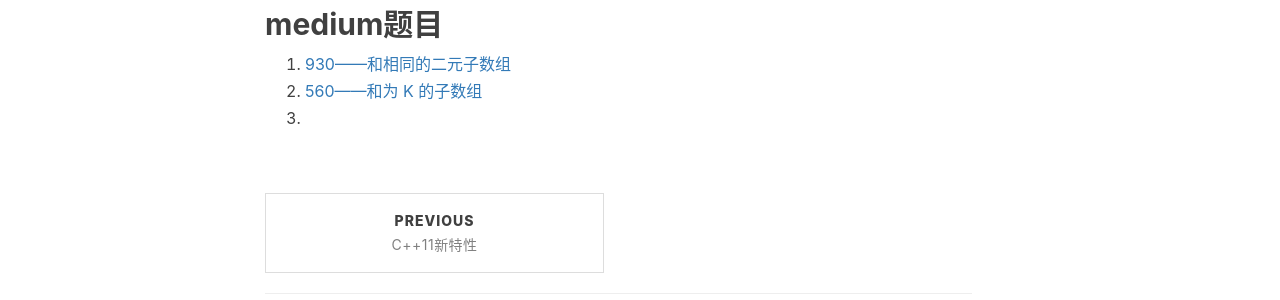
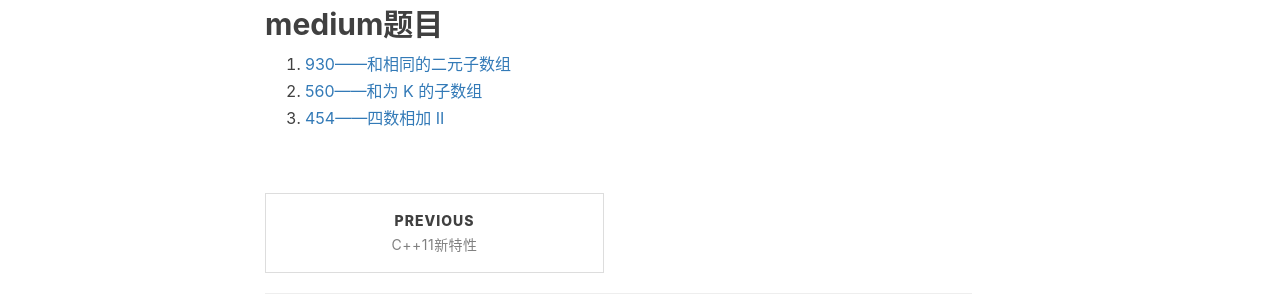
Before and after one commit to xie96808/xie96808.github.io, a Jekyll site: the page built from _posts/2022-05-22-刷题分类!.md, in a window 1280 px wide. Shown: the part 971-1271 px from the top of the page. Built offline with Jekyll 4.4.1, drawn with Linux system fonts in a browser that asks for light colours; nearby versions of some CDN libraries; comment, search, counter and statistics services are not loaded.

Commit message:
Update 2022-05-22-刷题分类!.md

```diff
--- a/_posts/2022-05-22-刷题分类!.md
+++ b/_posts/2022-05-22-刷题分类!.md
@@ -31,4 +31,4 @@ tags:								#标签
 
 1. [930——和相同的二元子数组](https://leetcode.cn/problems/binary-subarrays-with-sum/)
 2. [560——和为 K 的子数组](https://leetcode.cn/problems/subarray-sum-equals-k/)
-3.
+3. [454——四数相加 II](https://leetcode.cn/problems/4sum-ii/)
```
